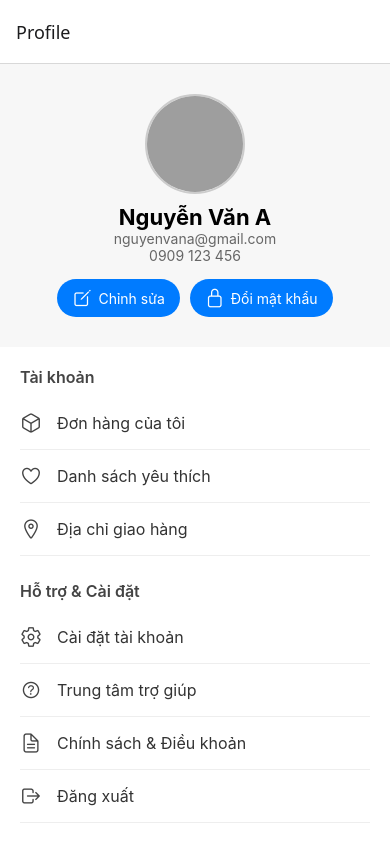
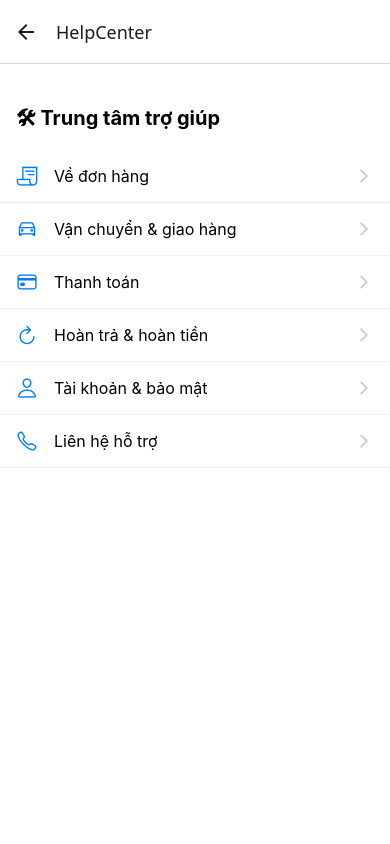
Before and after one commit to hien22444/MMAProject, a React Native app: screen /HelpCenter in a window 390 px wide. Built offline with nearby package versions, Linux system fonts and the light colour scheme; grey boxes are pictures that could not be loaded.

Commit message:
combine screens

```diff
--- a/navigation/MainNavigator.tsx
+++ b/navigation/MainNavigator.tsx
@@ -9,6 +9,13 @@ import OrderHistoryScreen from '../screens/OrderHistoryScreen';
 import ShippingAddressScreen from '../screens/ShippingAddressScreen';
 import { RootStackParamList } from '../types/navigation'; //  Import từ file types
 import AccountSettingsScreen from '../screens/AccountSettingsScreen';
+import HomeScreen from '../screens/HomeScreen';
+import SupportScreen from '../screens/SupportScreen';
+import OrderDetailScreen from '../screens/OrderDetailScreen';
+import ReviewScreen from '../screens/ReviewScreen';
+import PaymentScreen from '../screens/PaymentScreen';
+import CouponScreen from '../screens/CouponScreen';
+import HelpCenterScreen from '../screens/screens/HelpCenterScreen';
 
 const Stack = createNativeStackNavigator<RootStackParamList>();
 
@@ -21,6 +28,39 @@ export default function MainNavigator() {
         <Stack.Screen name="OrderHistory" component={OrderHistoryScreen} />
         <Stack.Screen name="ShippingAddress" component={ShippingAddressScreen}/>
         <Stack.Screen name="AccountSettings" component={AccountSettingsScreen}/>
+        <Stack.Screen name="HelpCenter" component={HelpCenterScreen}/>
+
+      <Stack.Screen
+        name="Home"
+        component={HomeScreen}
+        options={{ title: "Trang chủ" }}
+      />
+      <Stack.Screen
+        name="Support"
+        component={SupportScreen}
+        options={{ title: "Hỗ trợ" }}
+      />
+      <Stack.Screen
+        name="OrderDetail"
+        component={OrderDetailScreen}
+        options={{ title: "Chi tiết đơn hàng" }}
+      />
+      <Stack.Screen
+        name="Review"
+        component={ReviewScreen}
+        options={{ title: "Đánh giá" }}
+      />
+      <Stack.Screen
+        name="Payment"
+        component={PaymentScreen}
+        options={{ title: "Thanh toán" }}
+      />
+      <Stack.Screen
+        name="Coupon"
+        component={CouponScreen}
+        options={{ title: "Mã giảm giá" }}
+      />
+
 
       </Stack.Navigator>
     </NavigationContainer>
--- a/package.json
+++ b/package.json
@@ -11,14 +11,15 @@
   "dependencies": {
     "@react-navigation/native": "^7.1.11",
     "@react-navigation/native-stack": "^7.3.16",
+    "@react-navigation/stack": "^7.3.4",
     "expo": "~53.0.11",
     "expo-status-bar": "~2.2.3",
     "react": "19.0.0",
     "react-native": "0.79.3",
     "react-native-pager-view": "6.7.1",
-    "react-native-tab-view": "^4.1.2",
+    "react-native-safe-area-context": "5.4.0",
     "react-native-screens": "~4.11.1",
-    "react-native-safe-area-context": "5.4.0"
+    "react-native-tab-view": "^4.1.2"
   },
   "devDependencies": {
     "@babel/core": "^7.25.2",
--- a/screens/ProfileScreen.tsx
+++ b/screens/ProfileScreen.tsx
@@ -30,6 +30,8 @@ const handlePress = (label: string) => {
         navigation.navigate('ShippingAddress')}
         else if (label === 'Cài đặt tài khoản') {
           navigation.navigate('AccountSettings')}
+          else if (label === 'Trung tâm trợ giúp') {
+            navigation.navigate('HelpCenter')}
       else {
       Alert.alert('Tính năng', `Bạn đã chọn: ${label}`);
     }
--- /dev/null
+++ b/screens/screens/HelpCenterScreen.tsx
@@ -0,0 +1,67 @@
+import React from 'react';
+import { View, Text, StyleSheet, TouchableOpacity, ScrollView } from 'react-native';
+import { Ionicons } from '@expo/vector-icons';
+
+const helpTopics = [
+  { id: '1', title: 'Về đơn hàng', icon: 'receipt-outline' },
+  { id: '2', title: 'Vận chuyển & giao hàng', icon: 'car-outline' },
+  { id: '3', title: 'Thanh toán', icon: 'card-outline' },
+  { id: '4', title: 'Hoàn trả & hoàn tiền', icon: 'refresh-outline' },
+  { id: '5', title: 'Tài khoản & bảo mật', icon: 'person-outline' },
+  { id: '6', title: 'Liên hệ hỗ trợ', icon: 'call-outline' },
+];
+
+export default function HelpCenterScreen() {
+  const handleTopicPress = (topic: string) => {
+    // TODO: Chuyển sang màn hình chi tiết nếu cần
+    console.log('Đã chọn:', topic);
+  };
+
+  return (
+    <View style={styles.container}>
+      <Text style={styles.header}>🛠 Trung tâm trợ giúp</Text>
+      <ScrollView>
+        {helpTopics.map((item) => (
+          <TouchableOpacity
+            key={item.id}
+            style={styles.item}
+            onPress={() => handleTopicPress(item.title)}
+          >
+            <Ionicons name={item.icon as any} size={22} color="#007bff" style={styles.icon} />
+            <Text style={styles.label}>{item.title}</Text>
+            <Ionicons name="chevron-forward" size={20} color="#ccc" />
+          </TouchableOpacity>
+        ))}
+      </ScrollView>
+    </View>
+  );
+}
+
+const styles = StyleSheet.create({
+  container: {
+    flex: 1,
+    paddingTop: 40,
+    backgroundColor: '#fff',
+  },
+  header: {
+    fontSize: 20,
+    fontWeight: 'bold',
+    marginLeft: 16,
+    marginBottom: 12,
+  },
+  item: {
+    flexDirection: 'row',
+    alignItems: 'center',
+    paddingVertical: 14,
+    paddingHorizontal: 16,
+    borderBottomWidth: 1,
+    borderColor: '#eee',
+  },
+  icon: {
+    marginRight: 16,
+  },
+  label: {
+    flex: 1,
+    fontSize: 16,
+  },
+});
```
Also changed, not shown: types/navigation.ts (+18 -1 lines), 1 other file (tests, documents, lock files or other folders).
